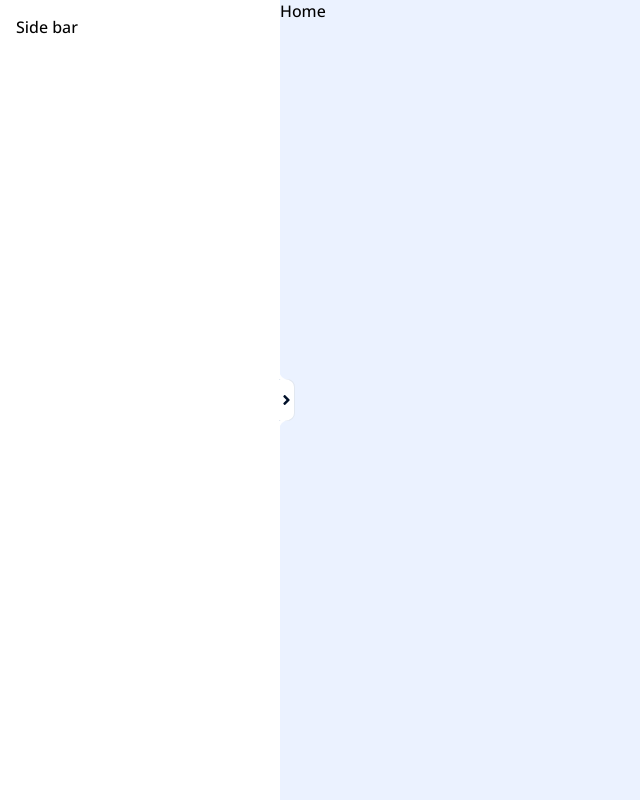
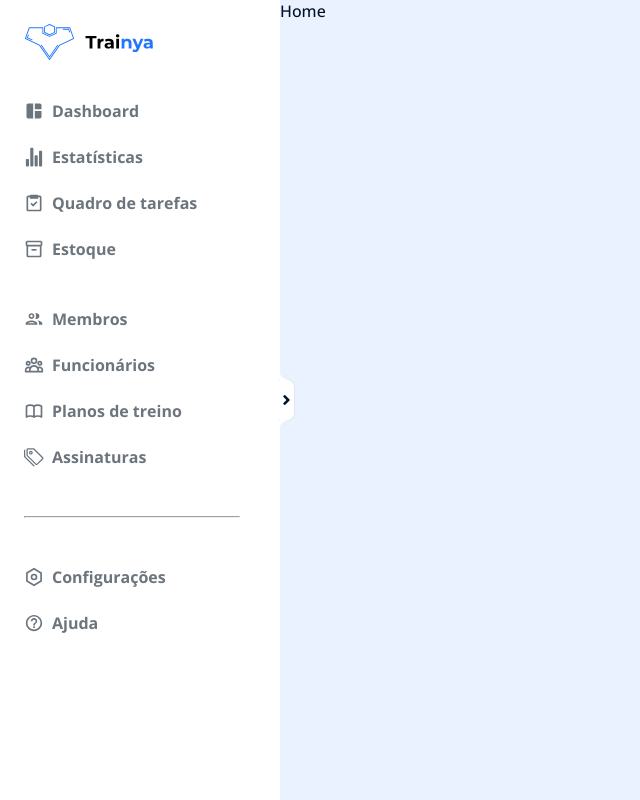
Before and after one commit to trainya-app/trainya-admin-client, a Next.js app: page / in a window 1280 px wide. Shown: the whole page, without its empty margins (0-640 px from the left). Built offline with nearby package versions, Linux system fonts and the light colour scheme.

Commit message:
feat(sidebar): finishing the SideBar
When clicking in the tabs the user is redirected

```diff
--- /dev/null
+++ b/src/components/Logo/index.tsx
@@ -0,0 +1,17 @@
+import Image from 'next/image';
+import { Container } from './styles';
+
+export const Logo = () => {
+  console.log('logo');
+
+  return (
+    <Container>
+      <Image
+        alt="trainya-app"
+        src="/images/logo-light.svg"
+        layout="fill"
+        objectFit="contain"
+      />
+    </Container>
+  );
+};
--- /dev/null
+++ b/src/components/Logo/styles.ts
@@ -0,0 +1,8 @@
+import styled from 'styled-components';
+
+export const Container = styled.div`
+  position: relative;
+  width: 100%;
+  height: calc(4.5rem * 0.8);
+  max-width: calc(16.4rem * 0.8);
+`;
--- /dev/null
+++ b/src/components/SideBar/data.ts
@@ -0,0 +1,80 @@
+import {
+  MdSpaceDashboard,
+  MdOutlineInventory2,
+  MdOutlineGroup,
+} from 'react-icons/md';
+import { IoStatsChart } from 'react-icons/io5';
+import { IoMdHelpCircleOutline } from 'react-icons/io';
+import { BiTask } from 'react-icons/bi';
+import { BsTags } from 'react-icons/bs';
+import { HiOutlineUserGroup, HiOutlineBookOpen } from 'react-icons/hi';
+import { RiSettingsLine } from 'react-icons/ri';
+
+export const firstGroup = [
+  {
+    _id: `Dashboard ${String(Math.random())}`,
+    icon: MdSpaceDashboard,
+    text: 'Dashboard',
+    path: '/dashboard',
+  },
+  {
+    _id: `Estatísticas ${String(Math.random())}`,
+    icon: IoStatsChart,
+    text: 'Estatísticas',
+    path: '/stats',
+  },
+  {
+    _id: `Quadro de tarefas ${String(Math.random())}`,
+    icon: BiTask,
+    text: 'Quadro de tarefas',
+    path: '/tasks',
+  },
+  {
+    _id: `Estoque ${String(Math.random())}`,
+    icon: MdOutlineInventory2,
+    text: 'Estoque',
+    path: '/stock',
+  },
+];
+
+export const secondGroup = [
+  {
+    _id: `Membros ${String(Math.random())}`,
+    icon: MdOutlineGroup,
+    text: 'Membros',
+    path: '/members',
+  },
+  {
+    _id: `Funcionários ${String(Math.random())}`,
+    icon: HiOutlineUserGroup,
+    text: 'Funcionários',
+    path: '/employees',
+  },
+  {
+    _id: `Planos de treino ${String(Math.random())}`,
+    icon: HiOutlineBookOpen,
+    text: 'Planos de treino',
+    path: '/workouts',
+  },
+  {
+    _id: `Assinaturas ${String(Math.random())}`,
+    icon: BsTags,
+    text: 'Assinaturas',
+    path: '/subscriptions',
+  },
+];
+
+export const thirdGroup = [
+  {
+    _id: `Configurações ${String(Math.random())}`,
+    icon: RiSettingsLine,
+    text: 'Configurações',
+    path: '/settings',
+  },
+  {
+    _id: `Ajuda ${String(Math.random())}`,
+    icon: IoMdHelpCircleOutline,
+    text: 'Ajuda',
+    path: '/help',
+  },
+];
--- a/src/components/SideBar/index.tsx
+++ b/src/components/SideBar/index.tsx
@@ -1,19 +1,20 @@
-import { useState } from 'react';
+import { useCallback, useState } from 'react';
 import { FaAngleRight } from 'react-icons/fa';
 import { motion, useAnimation } from 'framer-motion';
-import { Container, CloseBtn } from './styles';
+import { Logo } from 'components/Logo';
+import { useRouter } from 'next/router';
+import { Container, CloseBtn, Content } from './styles';
 
-import sideBarVariants from '../../framer-motion-variants/sideBar';
+import { firstGroup, secondGroup, thirdGroup } from './data';
 
 export const SideBar = () => {
   const [isVisible, setIsVisible] = useState(true);
 
   const controls = useAnimation();
+  const router = useRouter();
 
   async function handleToggleSidebarVisibility() {
     if (isVisible) {
-      // await controls.start({ x: 'calc(-100%)', opacity: 0 });
-      // controls.start({ display: 'none' });
       controls.start({ position: 'absolute', left: 'calc(-280px)' });
       setIsVisible(false);
     } else {
@@ -23,12 +24,61 @@ export const SideBar = () => {
     }
   }
 
+  const handleNavigateTo = useCallback(
+    (path: string) => {
+      router.push(path);
+    },
+    [router]
+  );
+
   return (
-    <Container as={motion.div} variants={sideBarVariants} animate={controls}>
+    <Container as={motion.div} animate={controls}>
       <CloseBtn onClick={handleToggleSidebarVisibility}>
         <FaAngleRight />
       </CloseBtn>
-      <p>Side bar</p>
+      <Logo />
+      <Content>
+        <ul className="menu-group">
+          {firstGroup.map(({ _id, icon: Icon, text, path }) => (
+            <button
+              type="button"
+              key={_id}
+              onClick={() => handleNavigateTo(path as string)}
+            >
+              <Icon className="icon" />
+              <span>{text}</span>
+            </button>
+          ))}
+        </ul>
+
+        <ul className="menu-group">
+          {secondGroup.map(({ _id, icon: Icon, text, path }) => (
+            <button
+              type="button"
+              key={_id}
+              onClick={() => handleNavigateTo(path as string)}
+            >
+              <Icon className="icon" />
+              <span>{text}</span>
+            </button>
+          ))}
+        </ul>
+
+        <hr />
+
+        <ul className="menu-group">
+          {thirdGroup.map(({ _id, icon: Icon, text, path }) => (
+            <button
+              type="button"
+              key={_id}
+              onClick={() => handleNavigateTo(path as string)}
+            >
+              <Icon className="icon" />
+              <span>{text}</span>
+            </button>
+          ))}
+        </ul>
+      </Content>
     </Container>
   );
 };
--- a/src/components/SideBar/styles.ts
+++ b/src/components/SideBar/styles.ts
@@ -3,9 +3,11 @@ import styled from 'styled-components';
 export const Container = styled.div`
   position: relative;
   background: ${({ theme }) => theme.colors.white};
-  padding: ${({ theme }) => theme.gap.md};
+  padding: ${({ theme }) => theme.gap.l};
   width: 280px;
   height: 100vh;
+  display: flex;
+  flex-direction: column;
 `;
 
 export const CloseBtn = styled.button`
@@ -26,6 +28,8 @@ export const CloseBtn = styled.button`
   font-size: 1.6rem;
   color: ${({ theme }) => theme.colors.blue[900]};
   transition: color 0.2s;
+  z-index: 10;
+  overflow: visible;
 
   &:hover {
     color: ${({ theme }) => theme.colors.blue[600]};
@@ -59,3 +63,56 @@ export const CloseBtn = styled.button`
     box-shadow: 0 -5px 0 0 ${({ theme }) => theme.colors.white};
   }
 `;
+
+export const Content = styled.div`
+  display: flex;
+  flex-direction: column;
+  gap: ${({ theme }) => theme.gap['3xl']};
+  margin-top: ${({ theme }) => theme.gap['2xl']};
+  height: 100%;
+  overflow-y: scroll;
+
+  ::-webkit-scrollbar {
+    width: 0.6rem;
+  }
+  ::-webkit-scrollbar-track {
+    background: transparent;
+  }
+  ::-webkit-scrollbar-thumb {
+    background: ${({ theme }) => theme.colors.gray[300]};
+    border-radius: 99rem;
+    &:hover {
+      background: ${({ theme }) => theme.colors.gray[400]};
+    }
+  }
+
+  .menu-group {
+    display: flex;
+    flex-direction: column;
+    gap: ${({ theme }) => theme.gap.l};
+
+    button {
+      display: flex;
+      align-items: center;
+      gap: ${({ theme }) => theme.gap.sm};
+      color: ${({ theme }) => theme.colors.gray[500]};
+      cursor: pointer;
+      background: none;
+      border: 0;
+
+      .icon {
+        font-size: 2rem;
+      }
+
+      span {
+        font-weight: 700;
+      }
+    }
+  }
+
+  hr {
+    margin-right: 1.6rem;
+    background: ${({ theme }) => theme.colors.gray[200]};
+    border-color: ${({ theme }) => theme.colors.gray[100]};
+  }
+`;
--- /dev/null
+++ b/src/pages/dashboard.tsx
@@ -0,0 +1,6 @@
+import type { NextPage } from 'next';
+import { Login as LoginComponent } from 'pages-components/Login';
+
+const Dashboard: NextPage = () => <LoginComponent />;
+
+export default Dashboard;
--- a/src/styles/global.ts
+++ b/src/styles/global.ts
@@ -17,10 +17,12 @@ const GlobalStyle = createGlobalStyle`
     max-width: 100vw;
     overflow-x: hidden;
     font-family: 'Open Sans', sans-serif;
+    color: ${({ theme }) => theme.colors.blue[900]};
   }
 
   body, input, textarea, select, button {
     font-family: 'Open Sans', sans-serif;
+    font-size: 1.6rem;
   }
 
   ul {
```
Also changed, not shown: src/framer-motion-variants/sideBar.ts (added, +12 -0 lines), public/images/logo-dark.svg (added), public/images/logo-light.svg (added).
